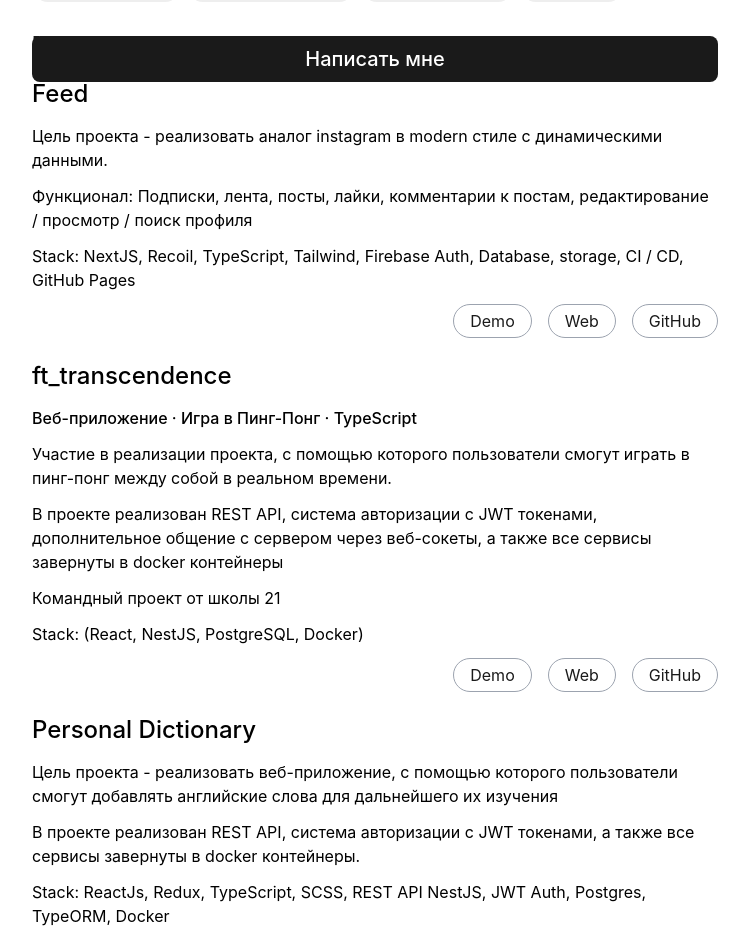
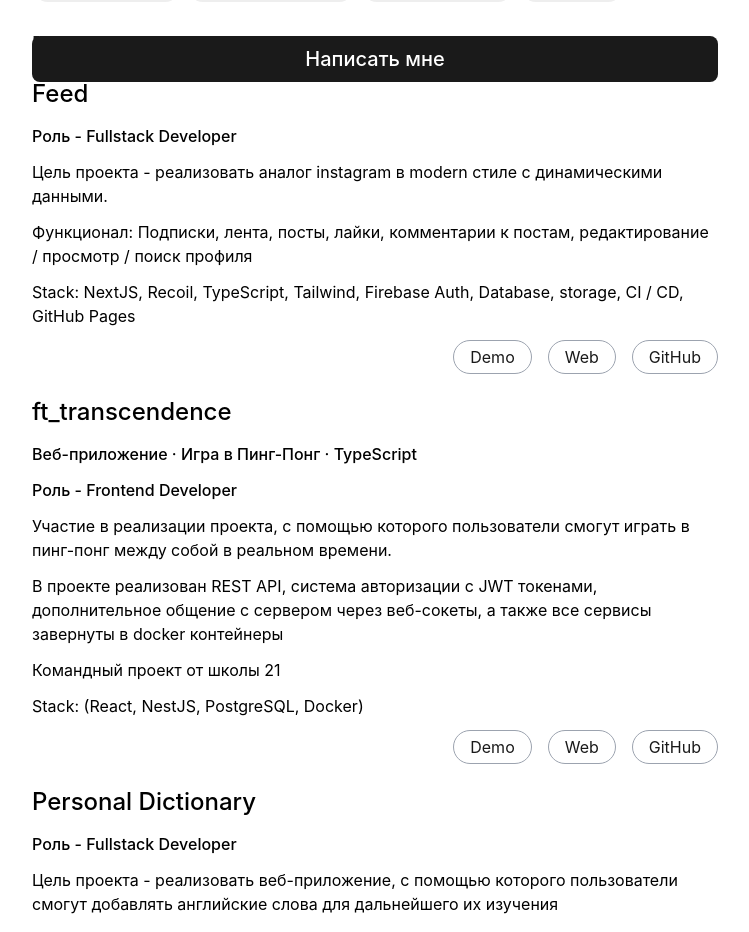
Before and after one commit to credo7/resume, a Next.js app: page / in a window 1280 px wide. Shown: the part 702-1634 px from the top of the page, without its empty margins (265-1014 px from the left). Built offline with nearby package versions, Linux system fonts and the light colour scheme.

Commit message:
info updated

```diff
--- a/pages/index.tsx
+++ b/pages/index.tsx
@@ -84,6 +84,7 @@ const Home: NextPage = () => {
               Feed
             </p>
             <div className="flex flex-col space-y-3">
+              <p className="font-[500]">Роль - Fullstack Developer</p>
               <span>
                 Цель проекта - реализовать аналог instagram в modern стиле c
                 динамическими данными.
@@ -125,6 +126,7 @@ const Home: NextPage = () => {
             <p className="font-[500]">
               Веб-приложение · Игра в Пинг-Понг · TypeScript
             </p>
+            <p className="font-[500]">Роль - Frontend Developer</p>
             <div className="flex flex-col space-y-3">
               <span>
                 Участие в реализации проекта, с помощью которого пользователи
@@ -163,6 +165,7 @@ const Home: NextPage = () => {
             <p className="font-[500] text-[24px] my-auto mr-auto min-w-[160px] text-left">
               Personal Dictionary
             </p>
+            <p className="font-[500]">Роль - Fullstack Developer</p>
             <div className="flex flex-col space-y-3">
               <span>
                 Цель проекта - реализовать веб-приложение, с помощью которого
```
